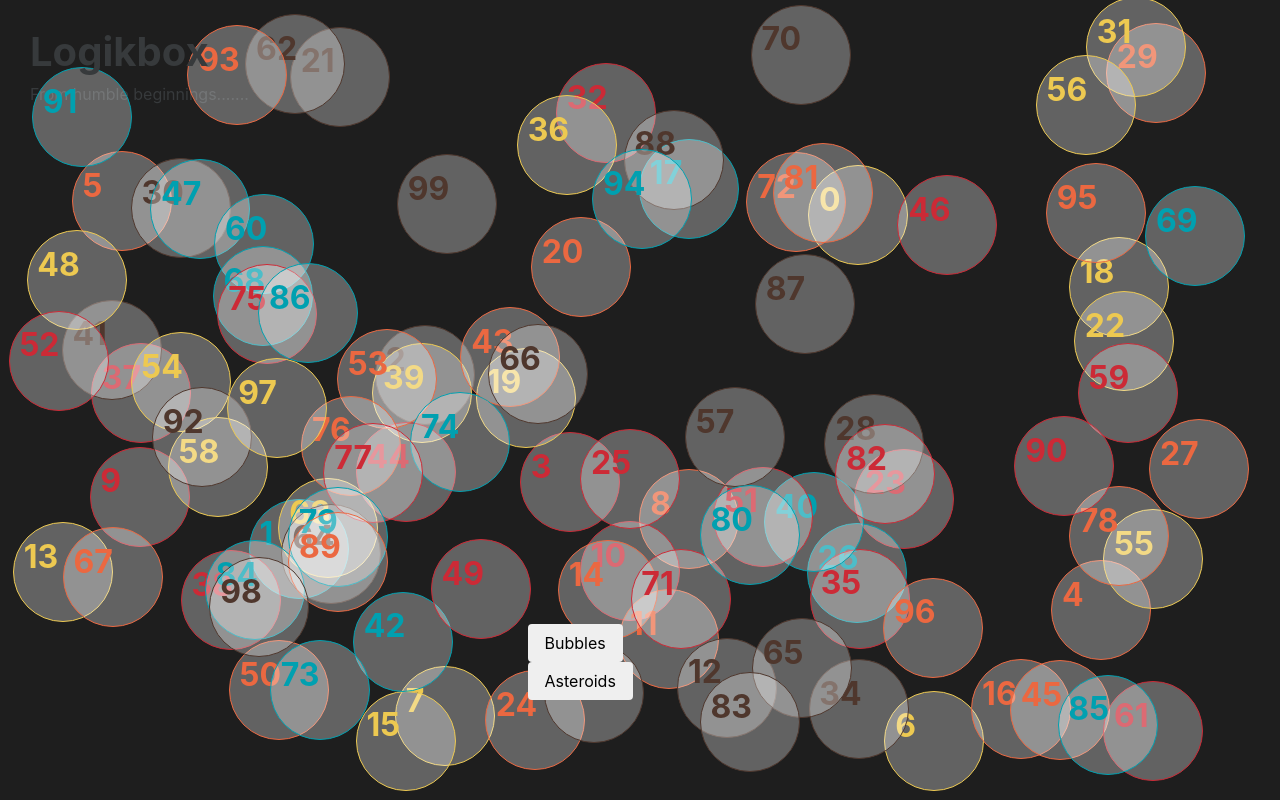
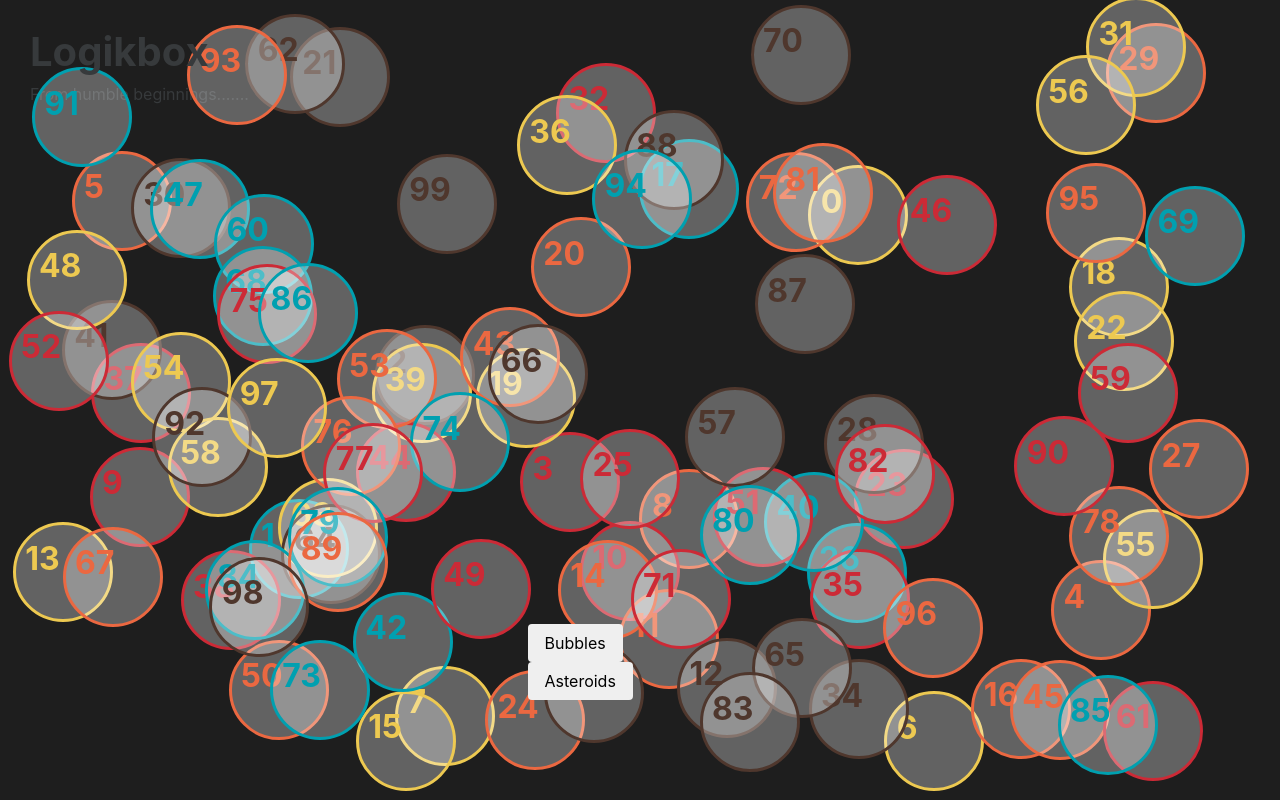
Before and after one commit to mjm1374/logikbox4.0, a website: page src/index.html in a window 1280 px wide. Drawn offline with nearby package versions, Linux system fonts and the light colour scheme.

Commit message:
clean up css

```diff
--- a/src/index.html
+++ b/src/index.html
@@ -30,7 +30,7 @@
             /*width:100px;
             height:100px;*/
             display:block;
-            border: 1px solid red;
+            border: 3px solid red;
             position: absolute;
             left: -100px;
             top:-100px;
@@ -84,32 +84,6 @@
             margin-right:20px;
         }
 
-       /* @media only screen
-        and (min-device-width : 375px)
-        and (max-device-width : 667px) {
-            .animBox {
-            width:50px;
-            height:50px;
-            display:block;
-            border: 1px solid red;
-            position: absolute;
-            left: -100px;
-            top:-100px;
-            padding:5px;
-            border-radius: 50%;
-
-        }
-
-        .animBox span{
-            position: relative;
-            font-weight: 700;
-            font-size:1em;
-
-            top: 10%;
-            left:10%;
-        }
-
-            }*/
 
     </style>
 </head>
```
